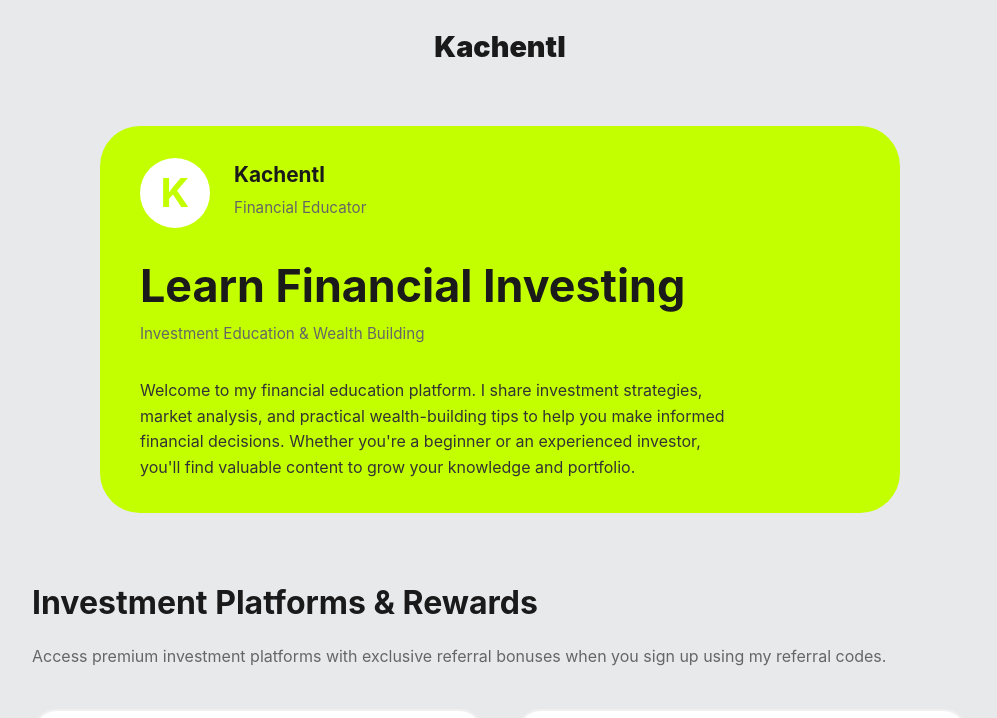
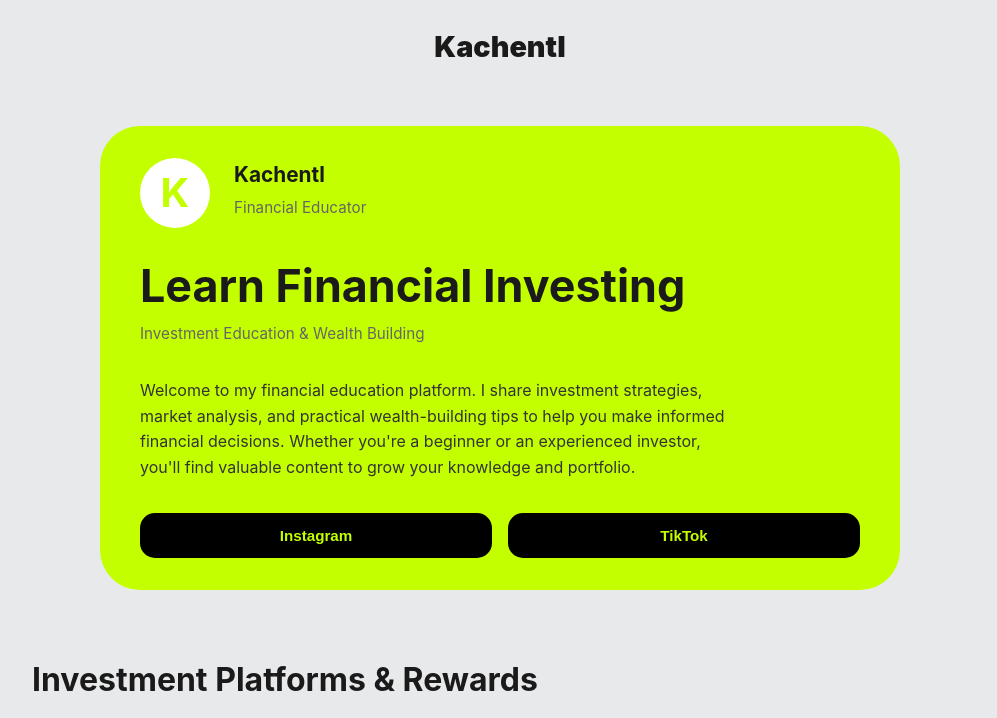
Before and after one commit to IvieOsa/kachentl, a plain HTML site: page index.html in a window 1280 px wide. Shown: the top 718 px of the page, without its empty margins (140-1137 px from the left). Drawn offline with Linux system fonts and the light colour scheme.

Commit message:
Add social media links to index.html
Added social media buttons for Instagram and TikTok.

```diff
--- a/index.html
+++ b/index.html
@@ -280,6 +280,15 @@
             <p class="profile-description">
                 Welcome to my financial education platform. I share investment strategies, market analysis, and practical wealth-building tips to help you make informed financial decisions. Whether you're a beginner or an experienced investor, you'll find valuable content to grow your knowledge and portfolio.
             </p>
+
+            <div style="display: flex; gap: 1rem; margin-top: 2rem;">
+                <a href="https://www.instagram.com/kachentl" style="flex: 1;">
+                    <button style="background: #000; color: #c4ff00; border: none; padding: 0.9rem; border-radius: 15px; font-weight: 700; cursor: pointer; width: 100%; font-size: 0.95rem;">Instagram</button>
+                </a>
+                <a href="https://www.tiktok.com/@kachentl" style="flex: 1;">
+                    <button style="background: #000; color: #c4ff00; border: none; padding: 0.9rem; border-radius: 15px; font-weight: 700; cursor: pointer; width: 100%; font-size: 0.95rem;">TikTok</button>
+                </a>
+            </div>
         </div>
 
         <!-- Referral Section -->
```
